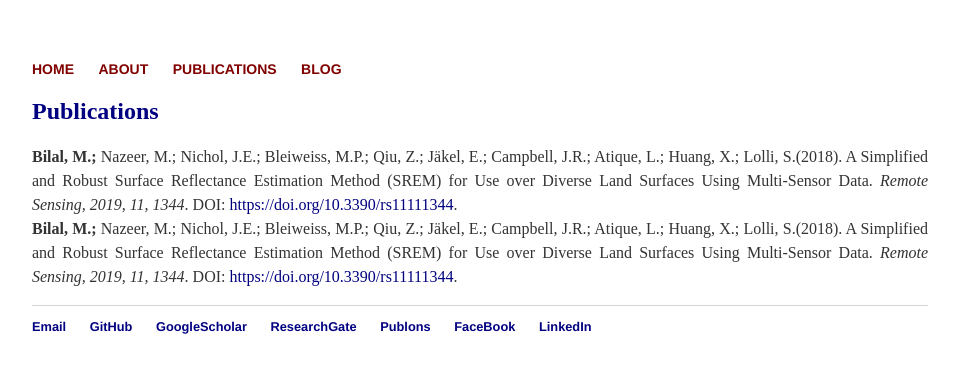
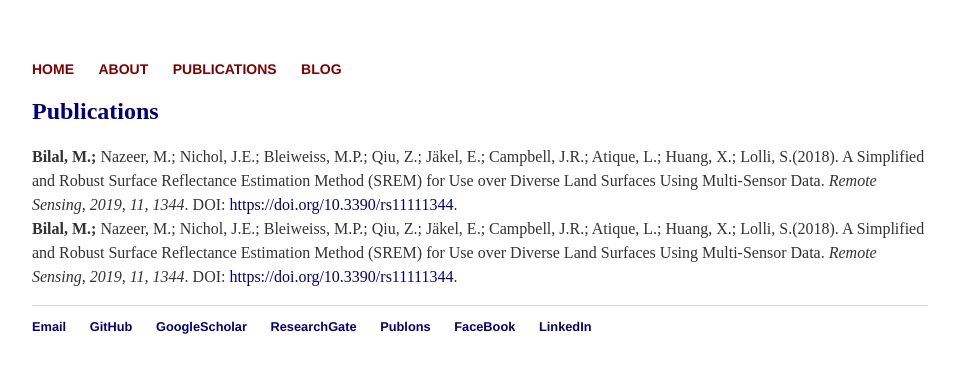
Before and after one commit to rs-DrBilal/rsbilal.github.io, a Jekyll site: the page built from publications/index.html, in a window 1280 px wide. Shown: the top 373 px of the page, without its empty margins (160-1119 px from the left). Built offline with Jekyll 4.4.1, drawn with Linux system fonts in a browser that asks for light colours.

Commit message:
Update index.html

```diff
--- a/publications/index.html
+++ b/publications/index.html
@@ -7,7 +7,7 @@ title: Publications of Muhammad Bilal
 
 		<h2 style="color: NAVY">Publications</h2>
 
-		<p style="font-size:16px; line-height:1.5; text-align:justify">
+		<p style="font-size:16px; line-height:1.5">
 		<strong>Bilal, M.;</strong> Nazeer, M.; Nichol, J.E.; Bleiweiss, M.P.; Qiu, Z.; Jäkel, E.; Campbell, J.R.; Atique, L.; Huang, X.; Lolli, S.(2018). A Simplified and Robust Surface
 Reflectance Estimation Method (SREM) for Use over Diverse Land Surfaces Using Multi-Sensor Data. <em>Remote Sensing, 2019, 11, 1344</em>. DOI: <a href="#" style="color: NAVY"> https://doi.org/10.3390/rs11111344</a>.<br>
 		<strong>Bilal, M.;</strong> Nazeer, M.; Nichol, J.E.; Bleiweiss, M.P.; Qiu, Z.; Jäkel, E.; Campbell, J.R.; Atique, L.; Huang, X.; Lolli, S.(2018). A Simplified and Robust Surface
```
